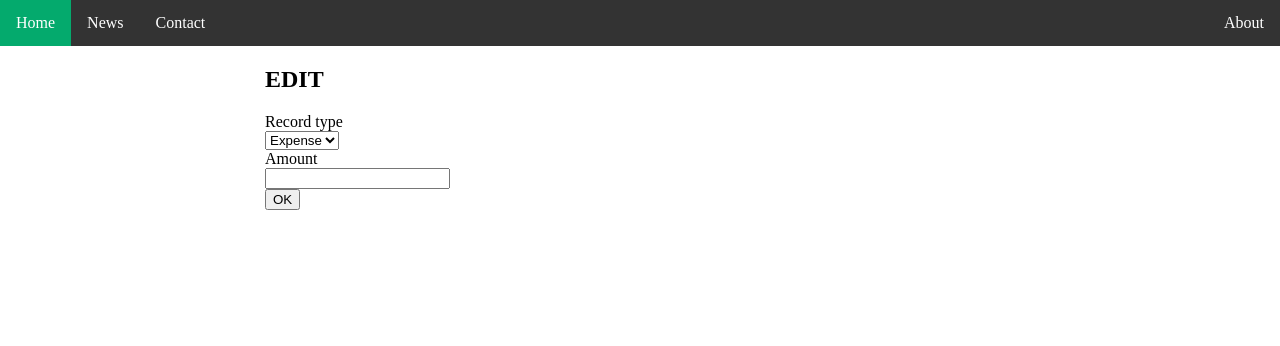
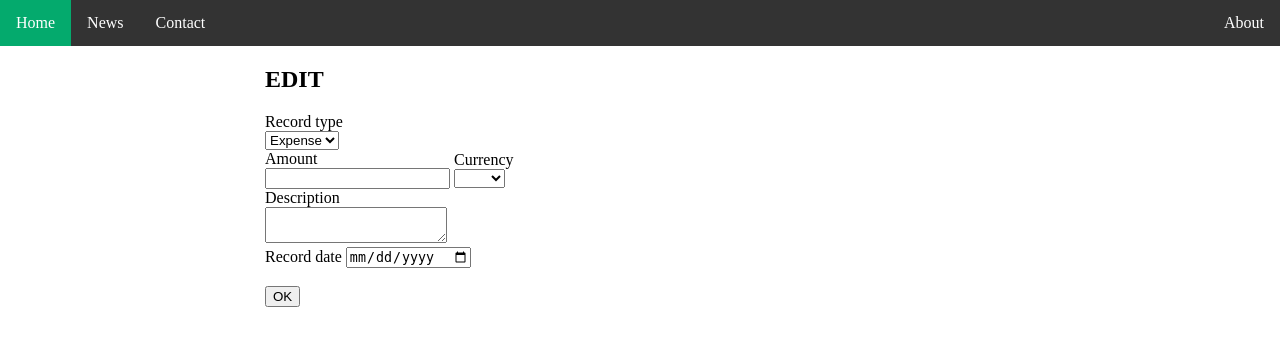
Before and after one commit to 1Lukukas/web-app, a Node project: template views/editRecord.ejs in a window 1280 px wide. Shown: the top 346 px of the page. Run offline with Node 20 templates, Linux system fonts and the light colour scheme; the template is opened without the code that fills it, so the values that code supplies are empty; some libraries are stand-ins or nearby versions.

Commit message:
Update edit fields

```diff
--- a/views/editRecord.ejs
+++ b/views/editRecord.ejs
@@ -24,8 +24,31 @@
 					<option value="income" <%= data.recordType ==='income' ? 'selected' : '' %>>Income</option>
 				</select>
 				<br>
-				<label for="amount">Amount</label><br>
-				<input type="text" id="amount" name="amount" value="<%= data.amount %>"><br>
+				<div class="parallel">
+					<label for="amount">Amount</label>
+					<input type="text" id="amount" name="amount" value="<%= data.amount %>">
+				</div>
+				<div class="parallel">
+					<label for="currency">Currency</label>
+					<select name="currency" id="currency">
+						<option value="" <%= data.currency ==='' ? 'selected' : '' %>></option>
+						<option value="EUR" <%= data.currency ==='EUR' ? 'selected' : '' %>>EUR</option>
+						<option value="GBP" <%= data.currency ==='GBP' ? 'selected' : '' %>>GBP</option>
+						<option value="USD" <%= data.currency ==='USD' ? 'selected' : '' %>>USD</option>
+						<option value="CAD" <%= data.currency ==='CAD' ? 'selected' : '' %>>CAD</option>
+						<option value="AUD" <%= data.currency ==='AUD' ? 'selected' : '' %>>AUD</option>
+					</select>
+				</div>
+				<br>
+				<label for="description">Description</label>
+				<br>
+				<textarea type="text" id="description" name="description"><%= data.description %></textarea>
+				<br>
+				<div>
+					<label>Record date</label>
+					<input type="date" id="start" name="record date">
+				</div>
+				<br>
 				<div>
 					<input type="submit" value="OK">
 				</div>
```
Also changed, not shown: views/index.ejs (+9 -5 lines).
